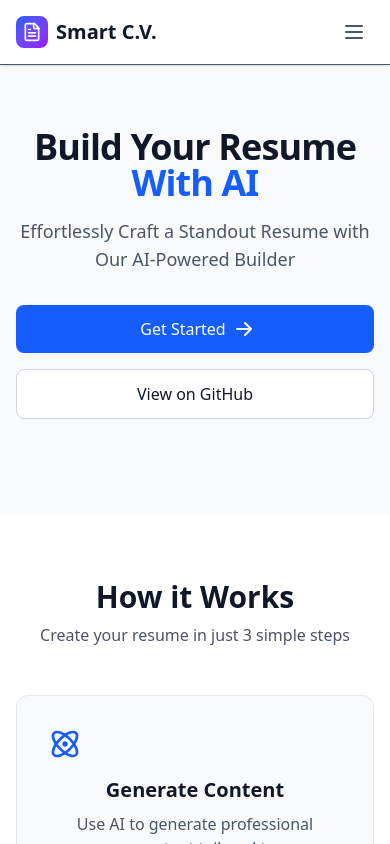
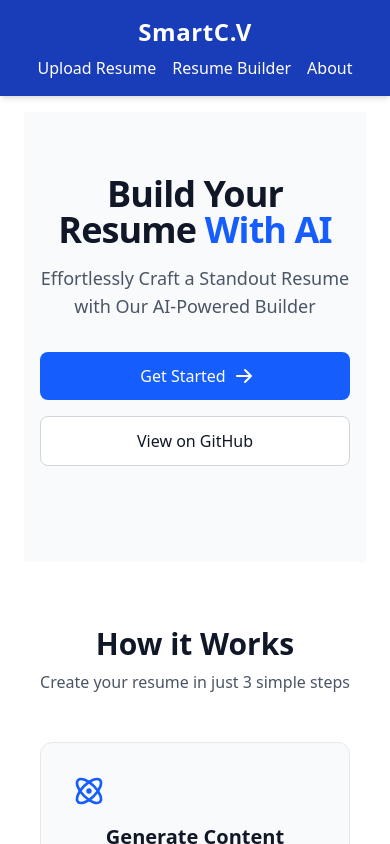
Before and after one commit to krit-vardhan-mishra/SmartC.V., a React (Vite) app in the folder client/: page / in a window 390 px wide. Shown: the top 844 px of the page. Built offline with nearby package versions, Linux system fonts and the light colour scheme.

Commit message:
feat: addition of responsive Navbar component

```diff
--- a/client/src/App.jsx
+++ b/client/src/App.jsx
@@ -1,24 +1,18 @@
 import { Outlet } from "react-router-dom";
 
 import ScrollToTop from "./util/Scroll";
-import Navbar from "./global/Header";
-
+import Navbar from "./components/Navbar";
 import Footer from './global/Footer';
-
-
-
 
 const App = () => {
   return (
     <>
       <ScrollToTop />
-      <Navbar />
-      <main className="min-h-screen">
-        <Outlet />
+      <Navbar />   {/*Shows the new responsive Tailwind Navbar */}
+      <main className="min-h-screen px-6 py-4">
+        <Outlet /> {/*This renders the routed page */}
       </main>
-
       <Footer />
-
     </>
   );
 };
--- /dev/null
+++ b/client/src/components/Navbar.jsx
@@ -0,0 +1,16 @@
+import React from 'react';
+
+const Navbar = () => {
+  return (
+    <nav className="bg-blue-800 text-white px-6 py-4 flex flex-col md:flex-row justify-between items-center shadow-md">
+      <div className="text-2xl font-bold tracking-wide mb-2 md:mb-0">SmartC.V</div>
+      <div className="space-x-4">
+        <a href="#" className="hover:underline">Upload Resume</a>
+        <a href="#" className="hover:underline">Resume Builder</a>
+        <a href="#" className="hover:underline">About</a>
+      </div>
+    </nav>
+  );
+};
+
+export default Navbar;
```
Also changed, not shown: 1 other file (tests, documents, lock files or other folders).
